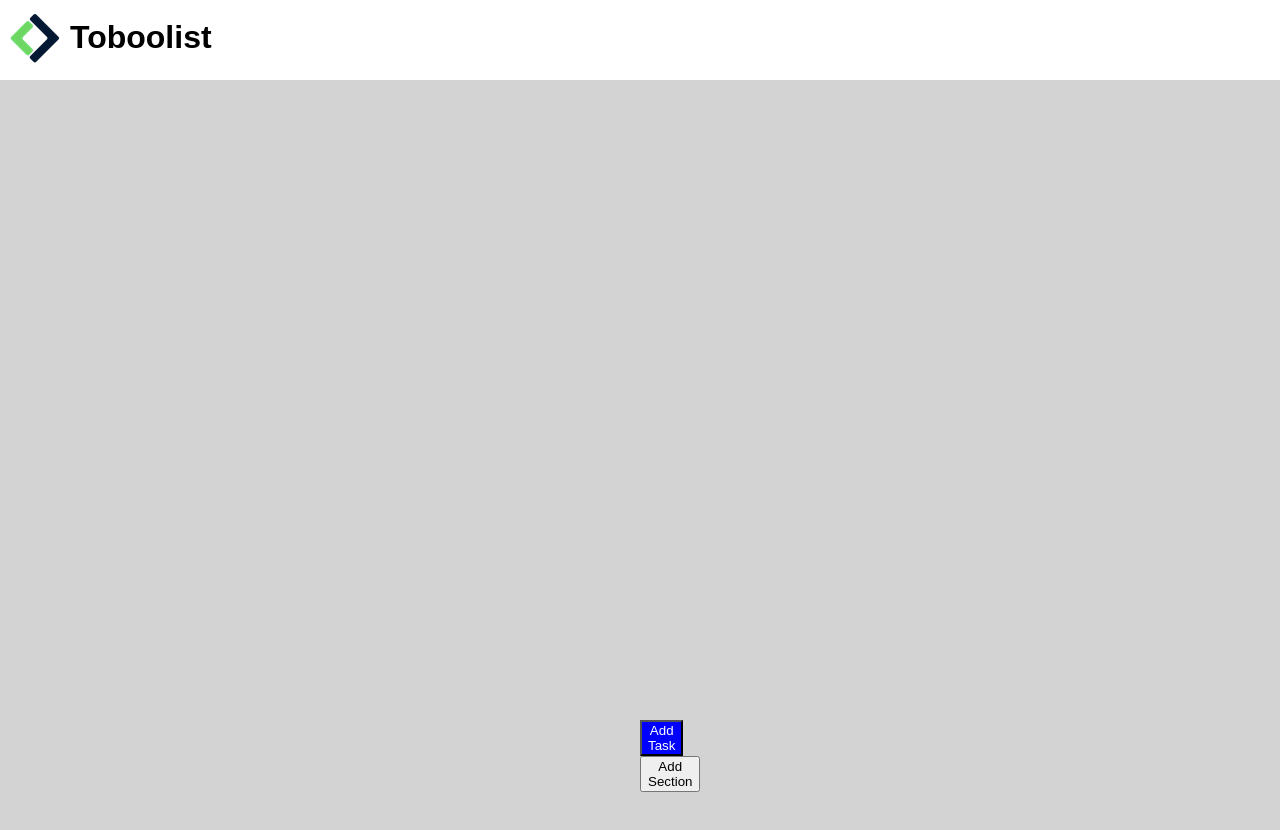
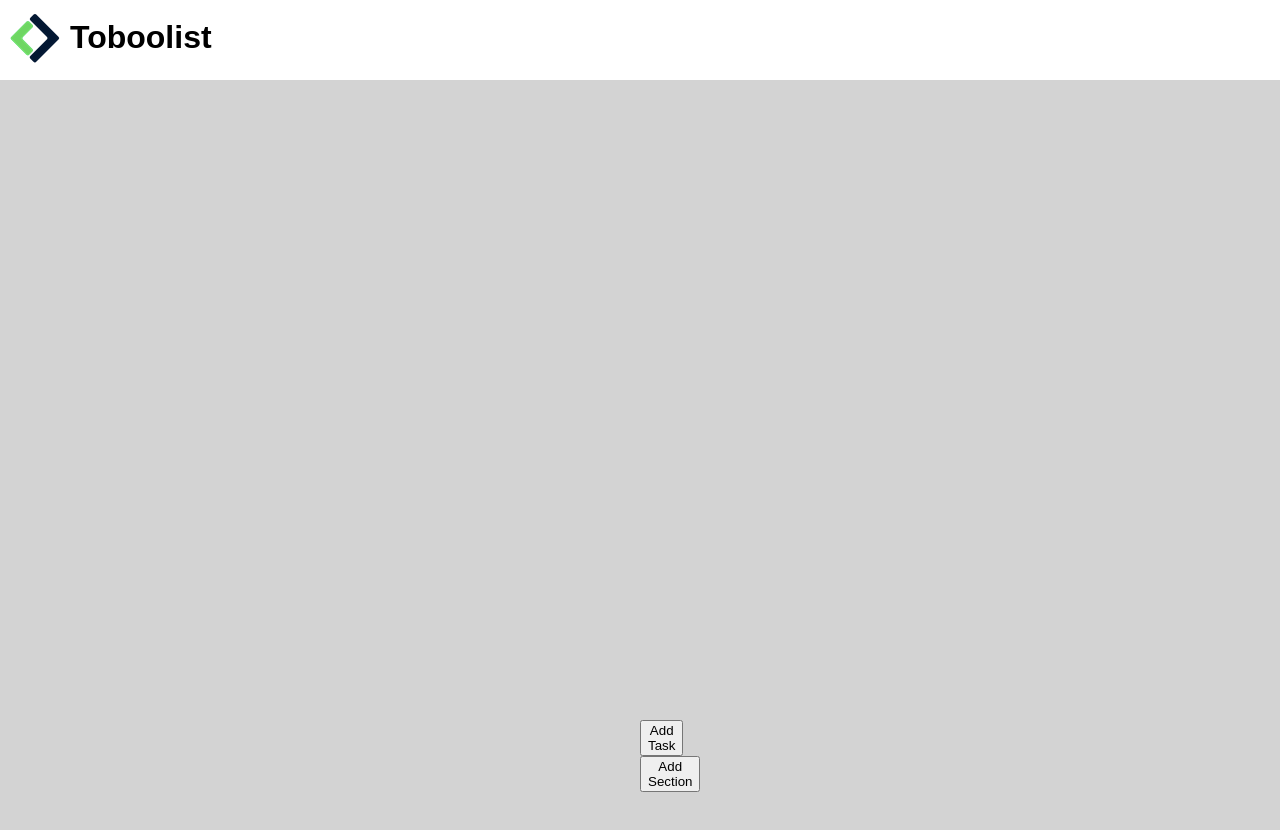
Before and after one commit to katiemathis/html-css-toboolist, a plain HTML site: page index.html in a window 1280 px wide. Shown: the top 830 px of the page. Drawn offline with Linux system fonts and the light colour scheme.

Commit message:
I don't know what went wrong

```diff
--- a/style.css
+++ b/style.css
@@ -32,10 +32,4 @@ body {
 .container .w-btns {
     align-content: center;
     height: 40px;
-    box-sizing: border-box;
 }
-
-#task {
-    color: #fff;
-    background-color: blue;
-}
```
